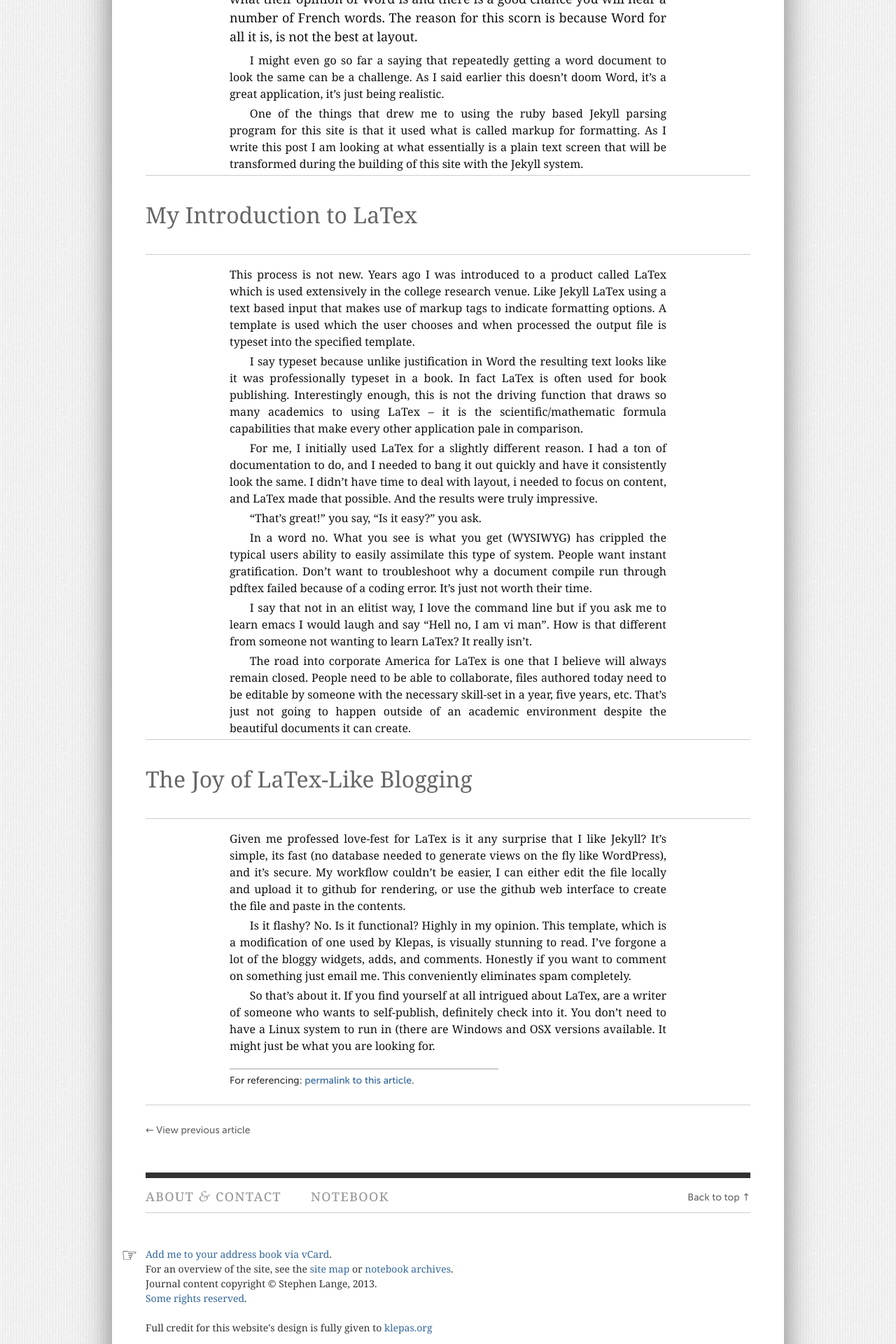
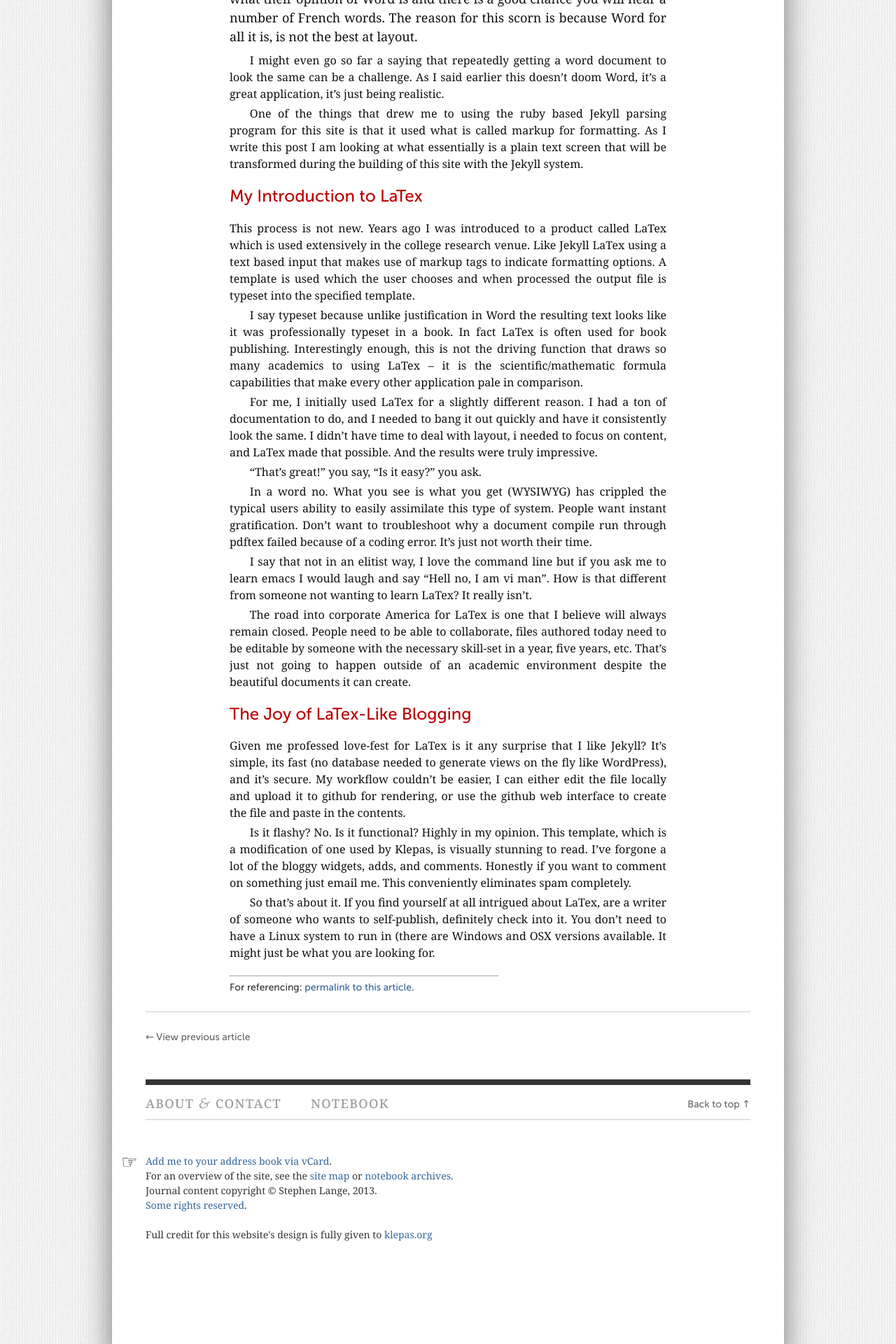
Before and after one commit to stvlange/stvlange.github.com, a Jekyll site: the page built from _posts/2013-04-01-Less-is-More.markdown, in a window 1280 px wide. Shown: the part 747-2667 px from the top of the page at 70% size. Built offline with Jekyll 4.4.1, drawn with Linux system fonts in a browser that asks for light colours.

```diff
--- a/_posts/2013-04-01-Less-is-More.markdown
+++ b/_posts/2013-04-01-Less-is-More.markdown
@@ -10,7 +10,7 @@ I might even go so far a saying that repeatedly getting a word document to look
 
 One of the things that drew me to using the ruby based Jekyll parsing program for this site is that it used what is called markup for formatting.  As I write this post I am looking at what essentially is a plain text screen that will be transformed during the building of this site with the Jekyll system.
 
-## My Introduction to LaTex
+### My Introduction to LaTex
 
 This process is not new.  Years ago I was introduced to a product called LaTex which is used extensively in the college research venue.  Like Jekyll LaTex using a text based input that makes use of markup tags to indicate formatting options.  A template is used which the user chooses and when processed the output file is typeset into the specified template.
 
@@ -26,7 +26,7 @@ I say that not in an elitist way, I love the command line but if you ask me to l
 
 The road into corporate America for LaTex is one that I believe will always remain closed.  People need to be able to collaborate, files authored today need to be editable by someone with the necessary skill-set in a year, five years, etc.  That's just not going to happen outside of an academic environment despite the beautiful documents it can create.
 
-## The Joy of LaTex-Like Blogging
+### The Joy of LaTex-Like Blogging
 
 Given me professed love-fest for LaTex is it any surprise that I like Jekyll?  It's simple, its fast (no database needed to generate views on the fly like WordPress), and it's secure.  My workflow couldn't be easier, I can either edit the file locally and upload it to github for rendering, or use the github web interface to create the file and paste in the contents.
 
```
